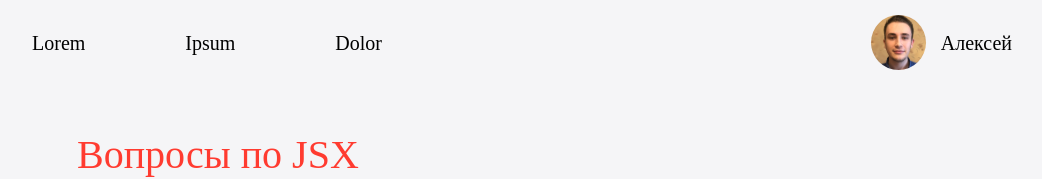
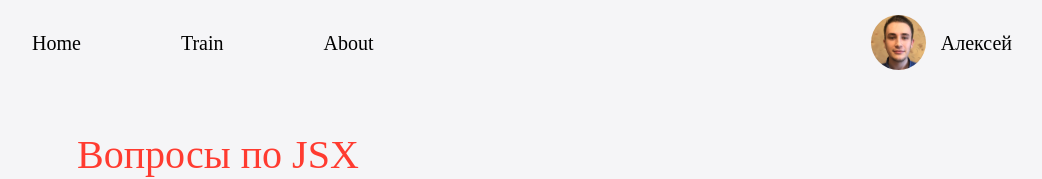
Before and after one commit to AlexMedyantsev/FrontendInterviewQuestions, a React (Create React App) app: page / in a window 1280 px wide. Shown: the top 179 px of the page, without its empty margins (118-1160 px from the left). Built offline with nearby package versions, Linux system fonts and the light colour scheme; a web font is replaced by a local one.

Commit message:
Добавил новые компоненты для отображения ссылок в хедере

```diff
--- a/package.json
+++ b/package.json
@@ -7,6 +7,7 @@
     "@testing-library/react": "^11.1.0",
     "@testing-library/user-event": "^12.1.10",
     "axios": "^0.21.1",
+    "framer-motion": "^4.1.17",
     "history": "^5.0.0",
     "react": "^17.0.2",
     "react-dom": "^17.0.2",
@@ -16,6 +17,8 @@
     "react-scripts": "4.0.3",
     "redux": "^4.1.0",
     "redux-thunk": "^2.3.0",
+    "sass": "^1.37.0",
+    "sass-loader": "^12.1.0",
     "styled-components": "^5.3.0",
     "web-vitals": "^1.0.1"
   },
--- /dev/null
+++ b/src/components/HeaderLink.js
@@ -0,0 +1,15 @@
+import '../styles/App.scss';
+import {motion} from "framer-motion";
+
+function HeaderLink({children}) {
+  return (
+    <motion.li className="header__link"
+      whileHover={{
+        scale: 1.1,
+        transition: {duration: 0.2},
+      }}
+      whileTap={{scale: 0.95}}>{children}</motion.li>
+  );
+}
+
+export default HeaderLink;
--- /dev/null
+++ b/src/components/HeaderLinks.js
@@ -0,0 +1,11 @@
+import '../styles/App.scss';
+
+function HeaderLinks({children}) {
+  return (
+    <ul className="header__links">
+      {children}
+    </ul>
+  );
+}
+
+export default HeaderLinks;
--- a/src/components/HomePage.js
+++ b/src/components/HomePage.js
@@ -1,6 +1,9 @@
 import '../styles/index.scss';
 import '../styles/variables.scss';
+import {motion} from 'framer-motion';
 import Header from "./Header.js";
+import HeaderLink from "./HeaderLink.js";
+import HeaderLinks from "./HeaderLinks.js";
 import Main from "./Main.js";
 import Section from "./Section.js";
 import SectionInside from "./SectionInside.js";
@@ -11,11 +14,11 @@ function HomePage() {
   return (
     <div className="">
       <Header>
-        <ul className="header__links">
-          <li className="header__link">Lorem</li>
-          <li className="header__link">Ipsum</li>
-          <li className="header__link">Dolor</li>
-        </ul>
+         <HeaderLinks>
+           <HeaderLink>Home</HeaderLink>
+           <HeaderLink>Train</HeaderLink>
+           <HeaderLink>About</HeaderLink>
+         </HeaderLinks>
         <div className="header__account">
           <div className="header__account-image"></div>
           <span className="header__account-name">Алексей</span>
--- a/src/styles/header.scss
+++ b/src/styles/header.scss
@@ -20,6 +20,7 @@
   color: black;
   font-family: 'SF-Pro-Display-Medium';
   font-size: $title3;
+  cursor: pointer;
 
   &:not(:nth-of-type(1)) {
     margin-left: 100px;
@@ -43,6 +44,7 @@
   background-repeat: no-repeat;
   background-size: cover;
   background-position: center;
+  cursor: pointer;
 }
 
 .header__account-name {
@@ -51,4 +53,5 @@
   margin-left: 15px;
   display: flex;
   align-items: center;
+  cursor: pointer;
 }
```
Also changed, not shown: 1 other file (tests, documents, lock files or other folders).
